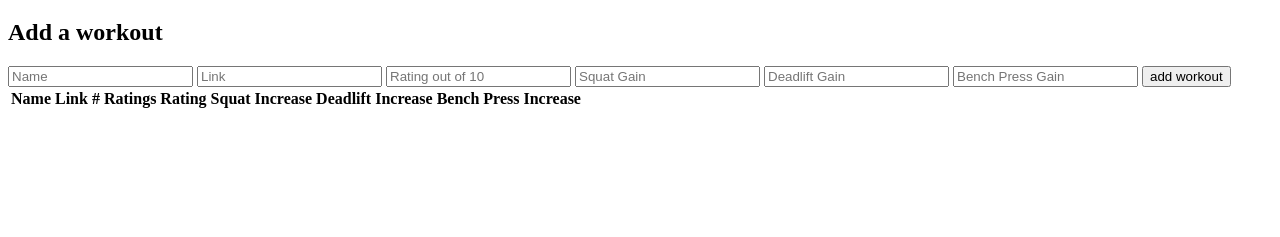
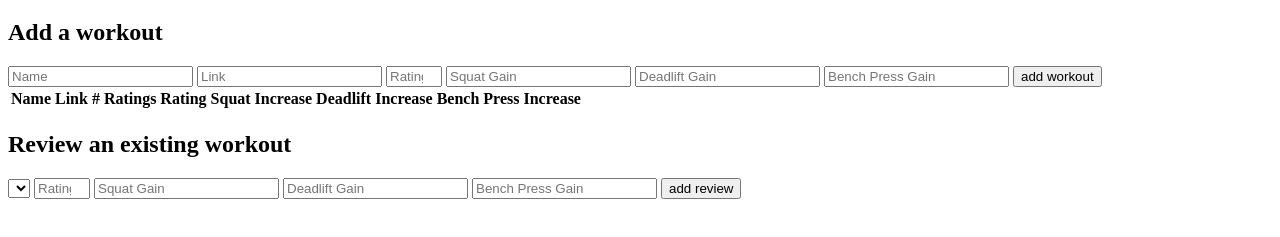
Before and after one commit to bchasset/MVP, a website: page public/index.html in a window 1280 px wide. Shown: the part 61-298 px from the top of the page. Drawn offline with nearby package versions, Linux system fonts and the light colour scheme; no server answers.

Commit message:
Can add workouts, review existing workouts

```diff
--- a/public/app.js
+++ b/public/app.js
@@ -20,6 +20,19 @@ var app = angular.module('app', [])
     });
   }
   $scope.getWorkouts();
+  $scope.enterWorkout = {}
+  $scope.updateWorkout = function(workout) {
+    console.log('workout posted------', workout);
+    $http({
+      method: 'POST',
+      url: '/updateworkout',
+      data: JSON.stringify(workout)
+    })
+    .then(function(resp) {
+      console.log(resp);
+      return resp;
+    })
+  };
 })
 .controller("WorkoutEntryController", function($scope, $http) {
   $scope.workout = {}
--- a/public/index.html
+++ b/public/index.html
@@ -14,10 +14,10 @@
         <form ng-submit='addWorkout(workout)'>
           <input type="text" ng-model='workout.name' placeholder="Name" ng-required="true"></input>
           <input type="text" ng-model='workout.link' placeholder="Link" ng-required="true"></input>
-          <input type="text" ng-model='workout.outOfTen' placeholder="Rating out of 10" ng-required="true"></input>
-          <input type="text" ng-model='workout.squatGain' placeholder="Squat Gain" ng-required="true"></input>
-          <input type="text" ng-model='workout.deadliftGain' placeholder="Deadlift Gain" ng-required="true"></input>
-          <input type="text" ng-model='workout.benchPressGain' placeholder="Bench Press Gain" ng-required="true"></input>
+          <input type="number" min="1" max="10" ng-model='workout.outOfTen' placeholder="Rating" ng-required="true"></input>
+          <input type="number" ng-model='workout.squatGain' placeholder="Squat Gain" ng-required="true"></input>
+          <input type="number" ng-model='workout.deadliftGain' placeholder="Deadlift Gain" ng-required="true"></input>
+          <input type="number" ng-model='workout.benchPressGain' placeholder="Bench Press Gain" ng-required="true"></input>
           <button>add workout</button>
         </form>
       </div>
@@ -43,6 +43,18 @@
         </tr>
       </table>
     </div>
-  <!--Add scripts -->
+    <h2>Review an existing workout</h2>
+      <div ng-controller="WorkoutListController">
+        <form ng-submit='updateWorkout(enterWorkout)'>
+          <select name="name" ng-model='enterWorkout.name' ng-required="true">
+            <option ng-repeat="workout in data.workouts">{{workout.name}}</option>
+          </select>
+          <input type="number" min="1" max="10" ng-model='enterWorkout.outOfTen' placeholder="Rating" ng-required="true"></input>
+          <input type="number" ng-model='enterWorkout.squatGain' placeholder="Squat Gain" ng-required="true"></input>
+          <input type="number" ng-model='enterWorkout.deadliftGain' placeholder="Deadlift Gain" ng-required="true"></input>
+          <input type="number" ng-model='enterWorkout.benchPressGain' placeholder="Bench Press Gain" ng-required="true"></input>
+          <button>add review</button>
+        </form>
+      </div>
 </body>
 </html>
```
Also changed, not shown: server.js (+9 -7 lines).
